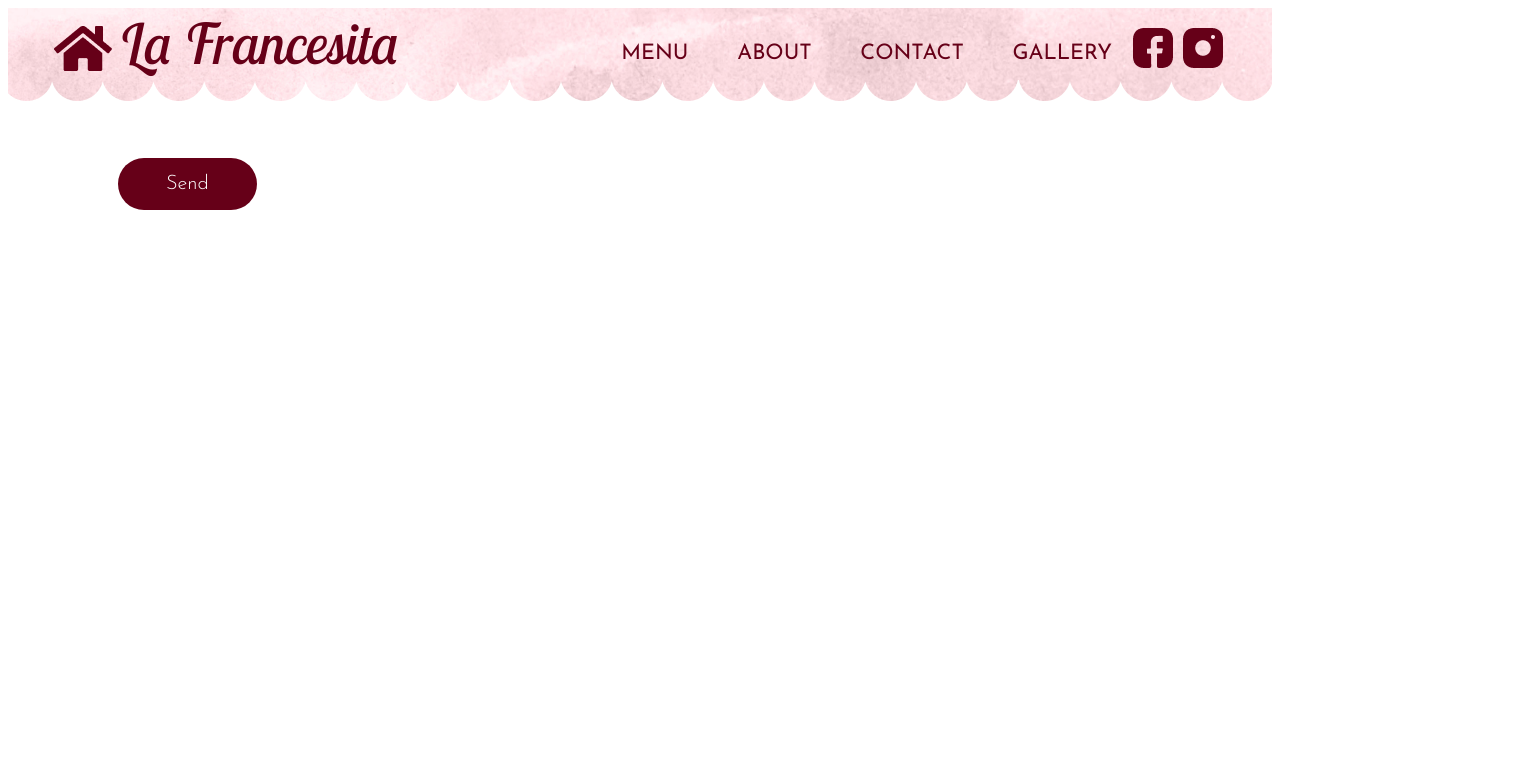
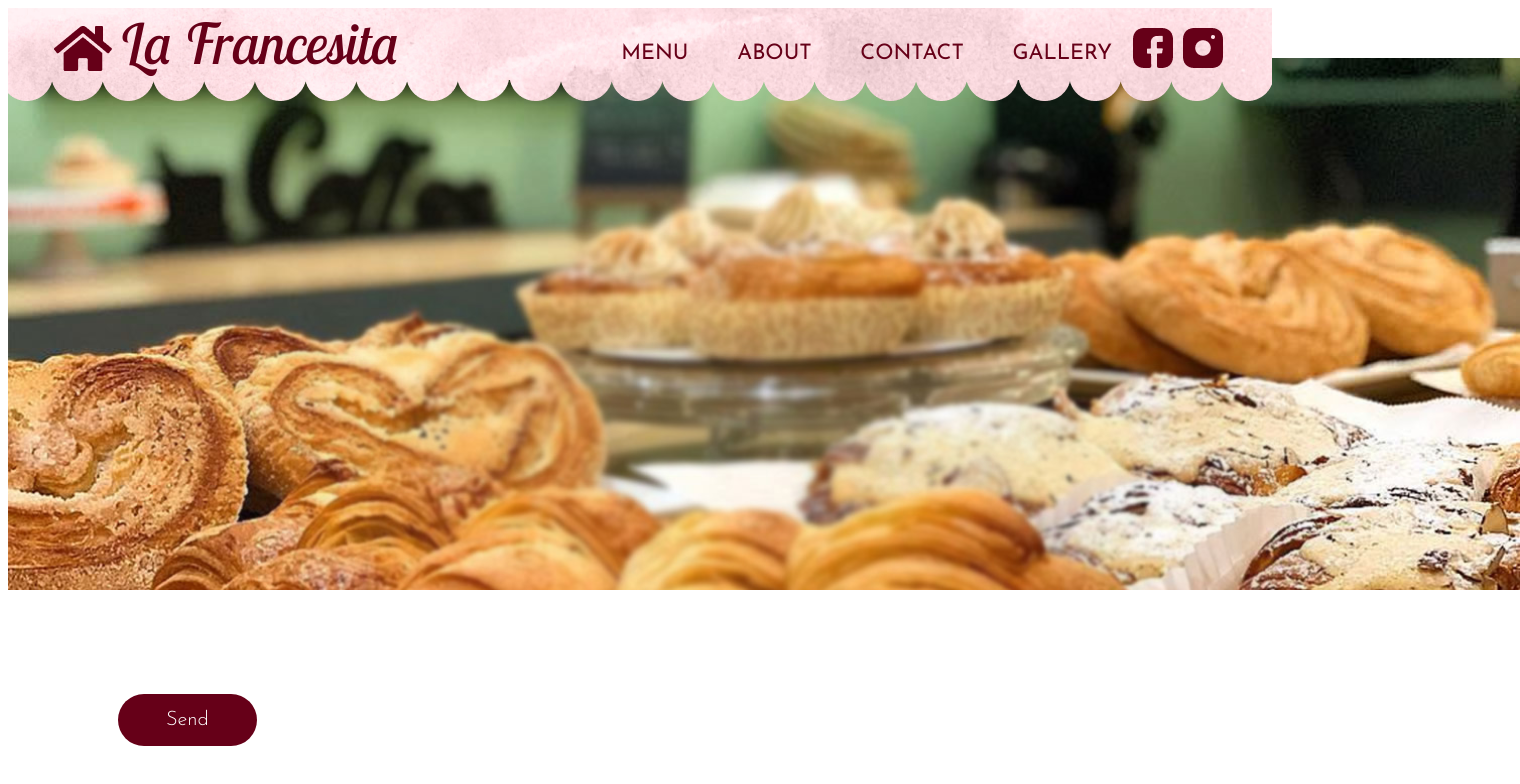
Before and after one commit to AnnaR0/UX_UI_HW_19, a plain HTML site: page index.html in a window 1280 px wide. Shown: the whole page, 1520 px wide, since content can reach past the window. Drawn offline with Linux system fonts and the light colour scheme.

Commit message:
Hero Image

```diff
--- a/css/styles.css
+++ b/css/styles.css
@@ -44,7 +44,9 @@ header{
 
    /* BODY */
 #heroImage{
-    background-image: url(../images/hero.png);
+    position: relative;
+    z-index: -1;
+    top: -100px;
 }
 
 
--- a/index.html
+++ b/index.html
@@ -25,7 +25,7 @@
 
 
 <body>
-  <div id="heroImage"></div>
+  <img src="images/hero.png" id="heroImage">
 
 
 <input type="submit" value="Send">
```
Also changed, not shown: 1 other file.
